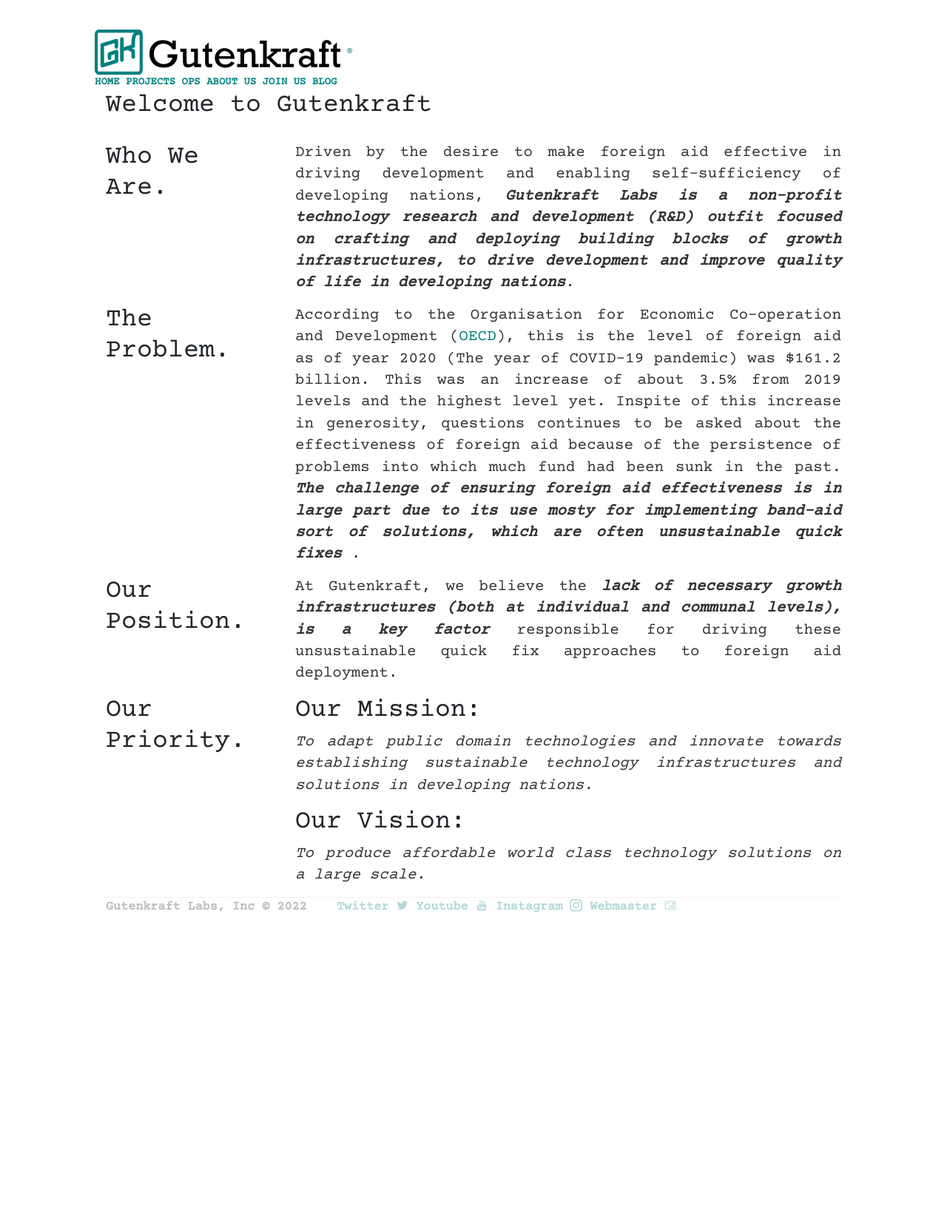
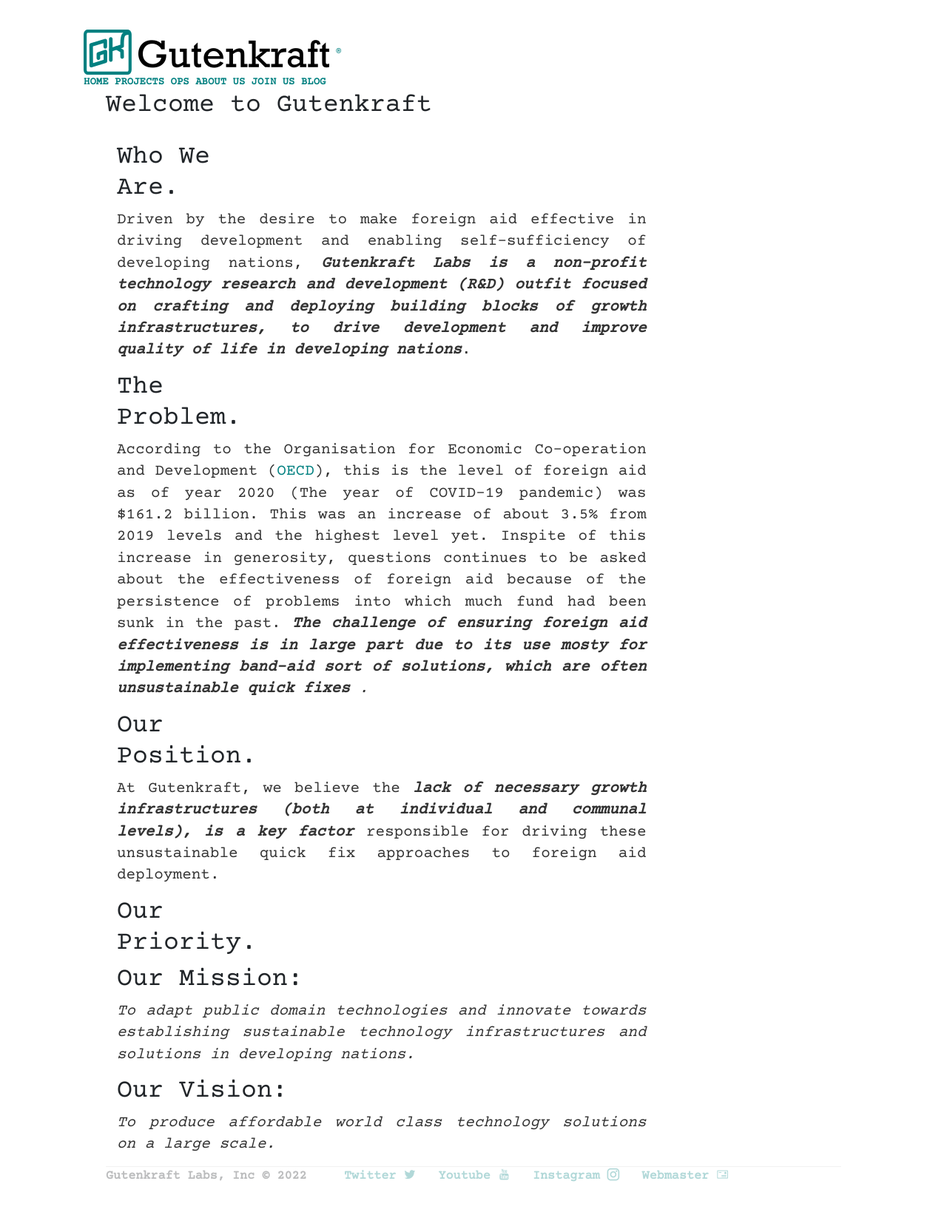
Before and after one commit to oferonmi/datafilik.github.io, a Jekyll site: the page built from index.html, in a window 1280 px wide. Shown: the whole page at 74% size. Built offline with Jekyll 4.4.1, drawn with Linux system fonts in a browser that asks for light colours; some web fonts are replaced; before the commit the page ends 1279 px from its top, so only the background shows below that.

Commit message:
content update

```diff
--- a/_includes/footer.html
+++ b/_includes/footer.html
@@ -1,13 +1,11 @@
 <footer>
-
 	<nav>
 		<a>Gutenkraft Labs, Inc &copy;
 			<script>document.write(new Date().getFullYear());</script>
-		</a>&nbsp;&nbsp;
-		<a href="https://twitter.com/gutenkraft">Twitter <i class="icofont-twitter"></i>  </a>
-		<a href="https://www.youtube.com/channel/UC7J4ZVxLPzPHqExVZnk1Ykw">Youtube <i class="icofont-youtube"></i>  </a>
-		<a href="https://www.instagram.com/gutenkraftlabs/">Instagram <i class="icofont-instagram"></i>  </a>
-		<a href="mailto:datafilik@gmail.com" title="Webmaster">Webmaster <i class="icofont-mail"></i>  </a> <!--iconfonts used-->
+		</a>&nbsp;&nbsp;&nbsp;
+		<a href="https://twitter.com/gutenkraft">Twitter <i class="icofont-twitter"></i>&nbsp;&nbsp;</a>
+		<a href="https://www.youtube.com/channel/UC7J4ZVxLPzPHqExVZnk1Ykw">Youtube&nbsp;<i class="icofont-youtube"></i>&nbsp;&nbsp</a>
+		<a href="https://www.instagram.com/gutenkraftlabs/">Instagram&nbsp;<i class="icofont-instagram"></i>&nbsp;&nbsp;</a>
+		<a href="mailto:datafilik@gmail.com" title="Webmaster">Webmaster&nbsp;<i class="icofont-mail"></i>&nbsp;&nbsp;</a> <!--iconfonts used-->
 	</nav>
-
 </footer>
--- a/_includes/header.html
+++ b/_includes/header.html
@@ -1,6 +1,4 @@
 <header>
-	<!-- <div class="container"> -->
-
 	<div class="row">
 		<a href="/" id="logo">
 			<img src="/img/gk_logo_v2.png" class="logo" alt="logo" valign="left">&nbsp;&reg;
@@ -17,8 +15,4 @@
 			<a href="/blog">BLOG</a>
 		</nav>
 	</div>
-
-	<!-- </div> -->
-	<!-- <br> -->
-
 </header>
--- a/_layouts/default.html
+++ b/_layouts/default.html
@@ -5,9 +5,10 @@
 	</head>
 
 	<body>
+
+		{% include header.html %}
+
 		<div class="container">
-			{% include header.html %}
-
 			{{ content }}
 
 			{% include footer.html %}
--- a/index.html
+++ b/index.html
@@ -2,14 +2,10 @@
 layout: default
 title: Gutenkraft - Adapt and Innovate for growth
 ---
-<!-- <div class="blurb"> -->
-<!-- <div class="container"> -->
 
 <h1 class="text-start">Welcome to Gutenkraft</h1><br>
 
-	<!-- <div class="row"> -->
-	<section class="row">
-
+<section>
 	<div class="col-3 text-start">
 		<h1>Who We Are.</h1>
 	</div>
@@ -18,13 +14,9 @@ title: Gutenkraft - Adapt and Innovate for growth
 			Driven by the desire to make foreign aid effective in driving development and enabling self-sufficiency of developing nations, <em><b>Gutenkraft Labs is a non-profit technology research and development (R&D) outfit focused on crafting and deploying building blocks of growth  infrastructures, to drive development and improve quality of life in developing nations</b></em>.
 		</p>
 	</div>
+</section>
 
-	</section>
-	<!-- </div><br> -->
-
-	<!-- <div class="row"> -->
-	<section class="row">
-
+<section>
 	<div class="col-3 text-start">
 		<h1>The Problem.</h1>
 	</div>
@@ -40,13 +32,9 @@ title: Gutenkraft - Adapt and Innovate for growth
 			<em><b>The challenge of ensuring foreign aid effectiveness is in large part due to its use mosty for implementing band-aid sort of solutions, which are often unsustainable quick fixes </b>.</em>
 		</p>
 	</div>
+</section>
 
-	</section>
-	<!-- </div><br> -->
-
-	<!-- <div class="row"> -->
-	<section class="row">
-
+<section>
 	<div class="col-3 text-start">
 		<h1>Our Position.</h1>
 	</div>
@@ -55,13 +43,9 @@ title: Gutenkraft - Adapt and Innovate for growth
 			At Gutenkraft, we believe the <em><b>lack of necessary growth infrastructures (both at individual and communal levels), is a key factor</b></em> responsible for driving these unsustainable quick fix approaches to foreign aid deployment.
 		</p>
 	</div>
+</section>
 
-	</section>
-	<!-- </div><br> -->
-
-	<!-- <div class="row"> -->
-	<section class="row">
-
+<section>
 	<div class="col-3 text-start">
 		<h1>Our Priority.</h1>
 	</div>
@@ -82,7 +66,4 @@ title: Gutenkraft - Adapt and Innovate for growth
 			</em>
 		</p>
 	</div>
-
 </section>
-	<!-- </div> -->
-<!-- </div>  -->
```
Lines whose indentation alone changed are shown as unchanged.
